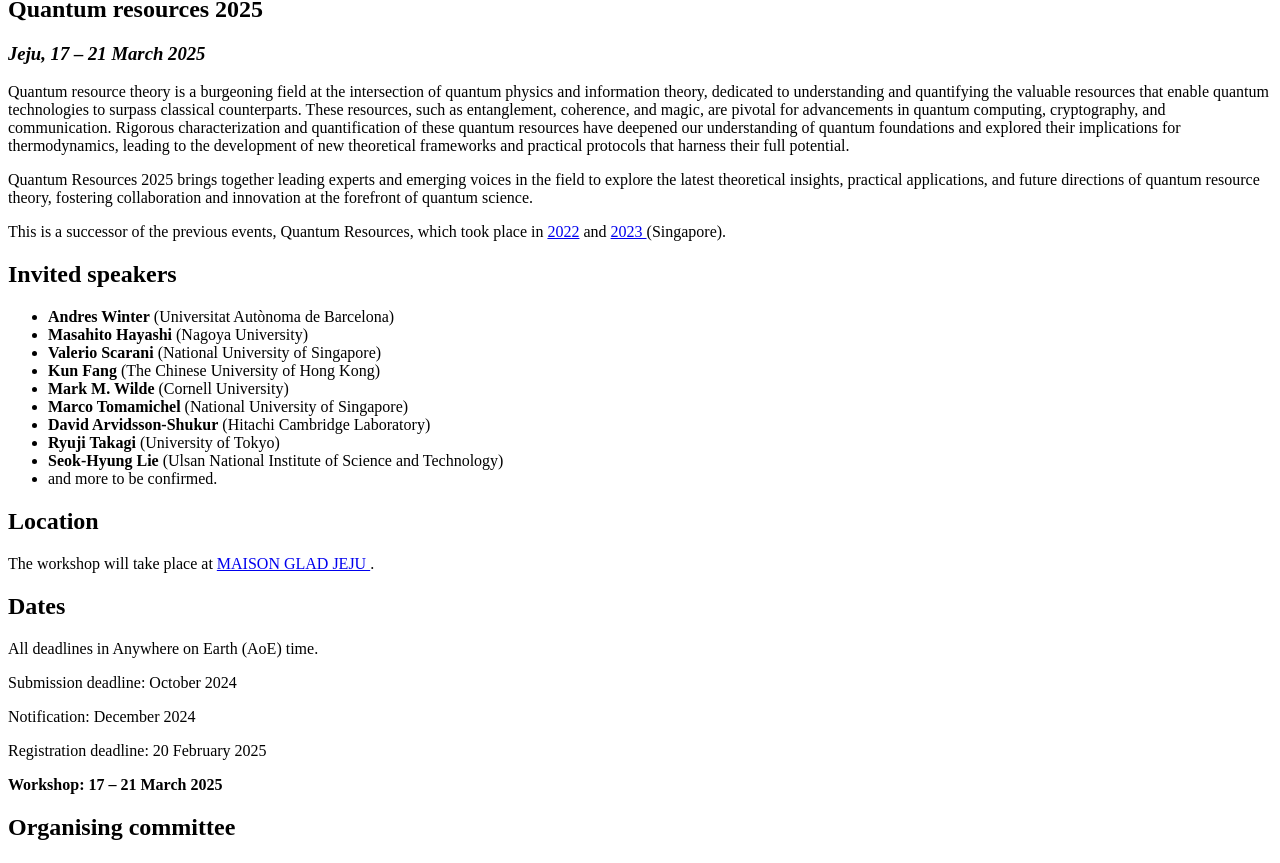
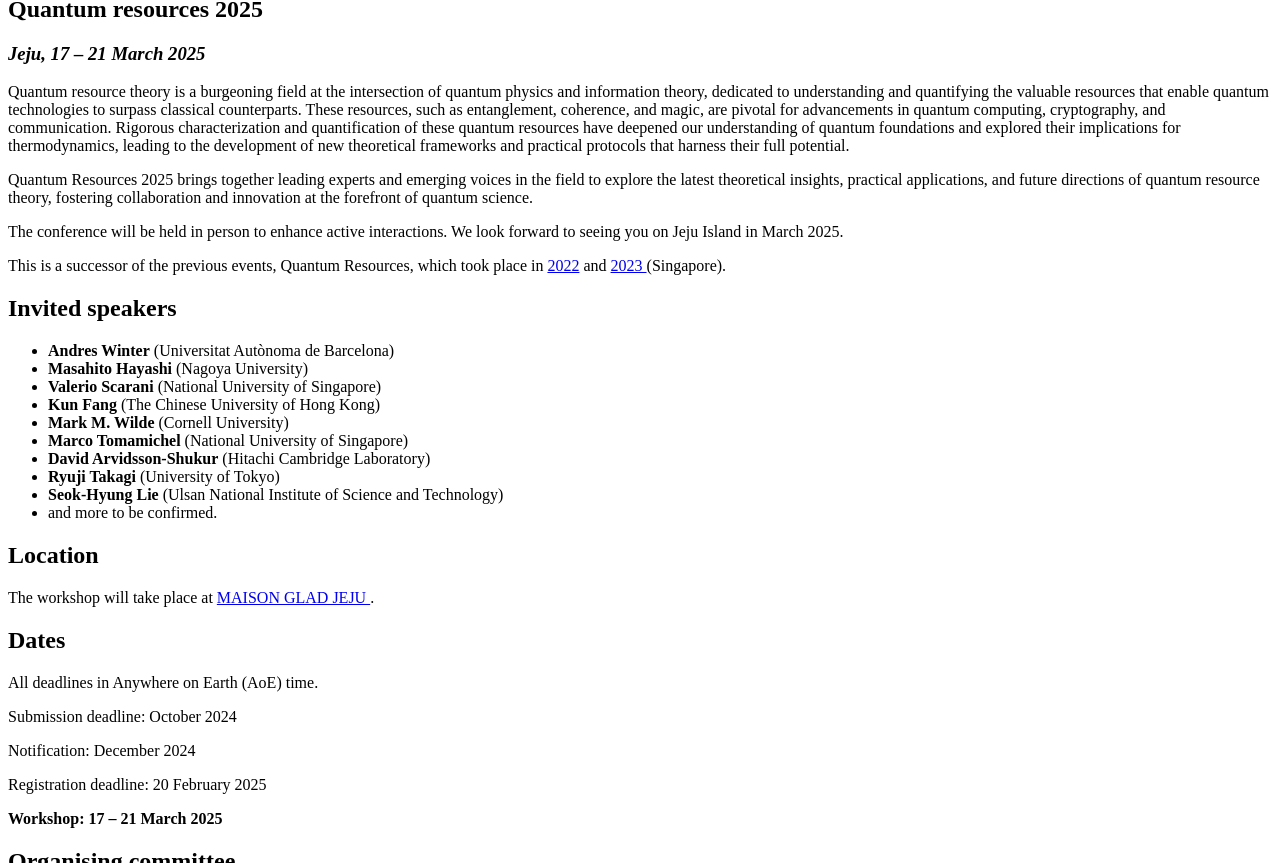
Before and after one commit to yeon-lee/yeon-lee.github.io, a Jekyll site: the page built from index.md, in a window 1280 px wide and 900 px high, scrolled down 457 px, cut to the strip 37-900 px from the top of the window. Built offline with Jekyll 4.4.1, drawn with Linux system fonts in a browser that asks for light colours; nearby versions of some CDN libraries.

Commit message:
Update index.md

```diff
--- a/index.md
+++ b/index.md
@@ -11,6 +11,8 @@ order: 1
 Quantum resource theory is a burgeoning field at the intersection of quantum physics and information theory, dedicated to understanding and quantifying the valuable resources that enable quantum technologies to surpass classical counterparts. These resources, such as entanglement, coherence, and magic, are pivotal for advancements in quantum computing, cryptography, and communication. Rigorous characterization and quantification of these quantum resources have deepened our understanding of quantum foundations and explored their implications for thermodynamics, leading to the development of new theoretical frameworks and practical protocols that harness their full potential.
 
 Quantum Resources 2025 brings together leading experts and emerging voices in the field to explore the latest theoretical insights, practical applications, and future directions of quantum resource theory, fostering collaboration and innovation at the forefront of quantum science.
+
+The conference will be held in person to enhance active interactions. We look forward to seeing you on Jeju Island in March 2025.
 
 This is a successor of the previous events, Quantum Resources, which took place in <a href = "https://2022.quantumresources.science">2022</a> and <a href = "https://2023.quantumresources.science"> 2023 </a> (Singapore).
 
```
